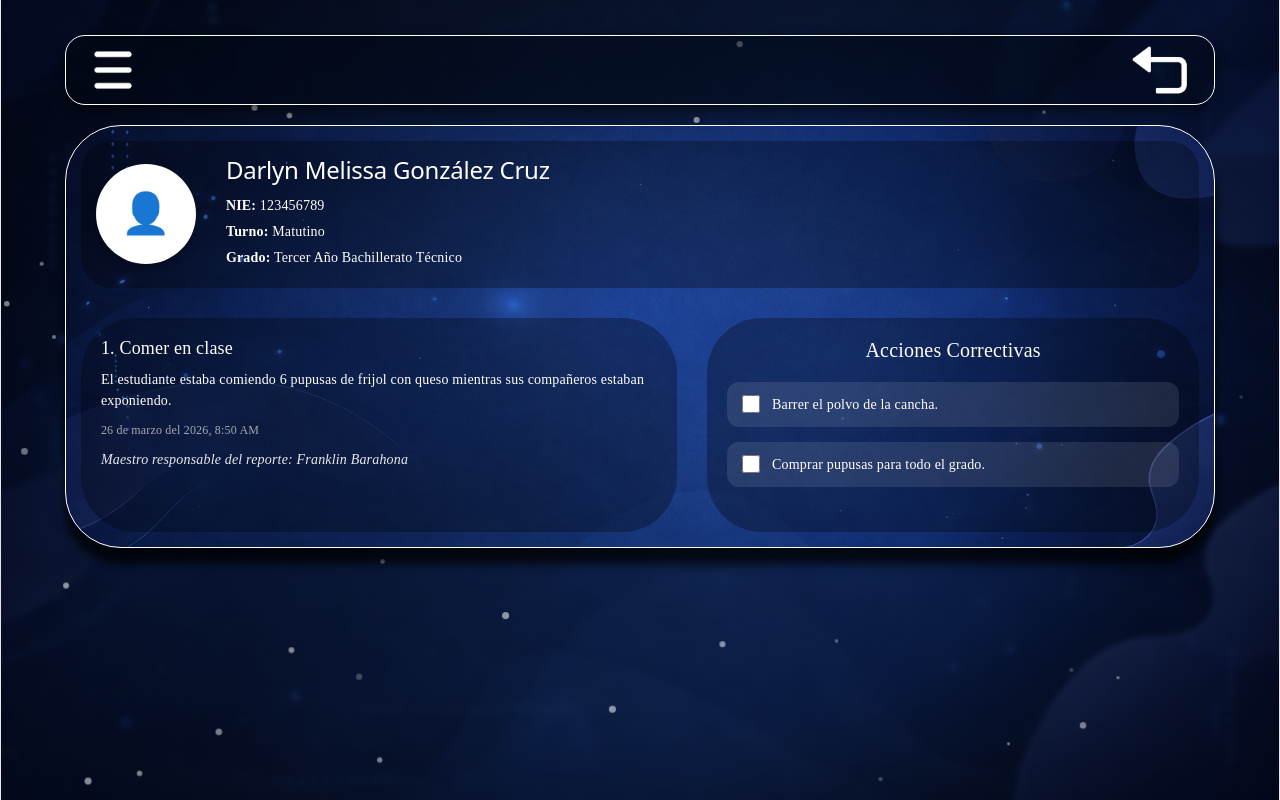
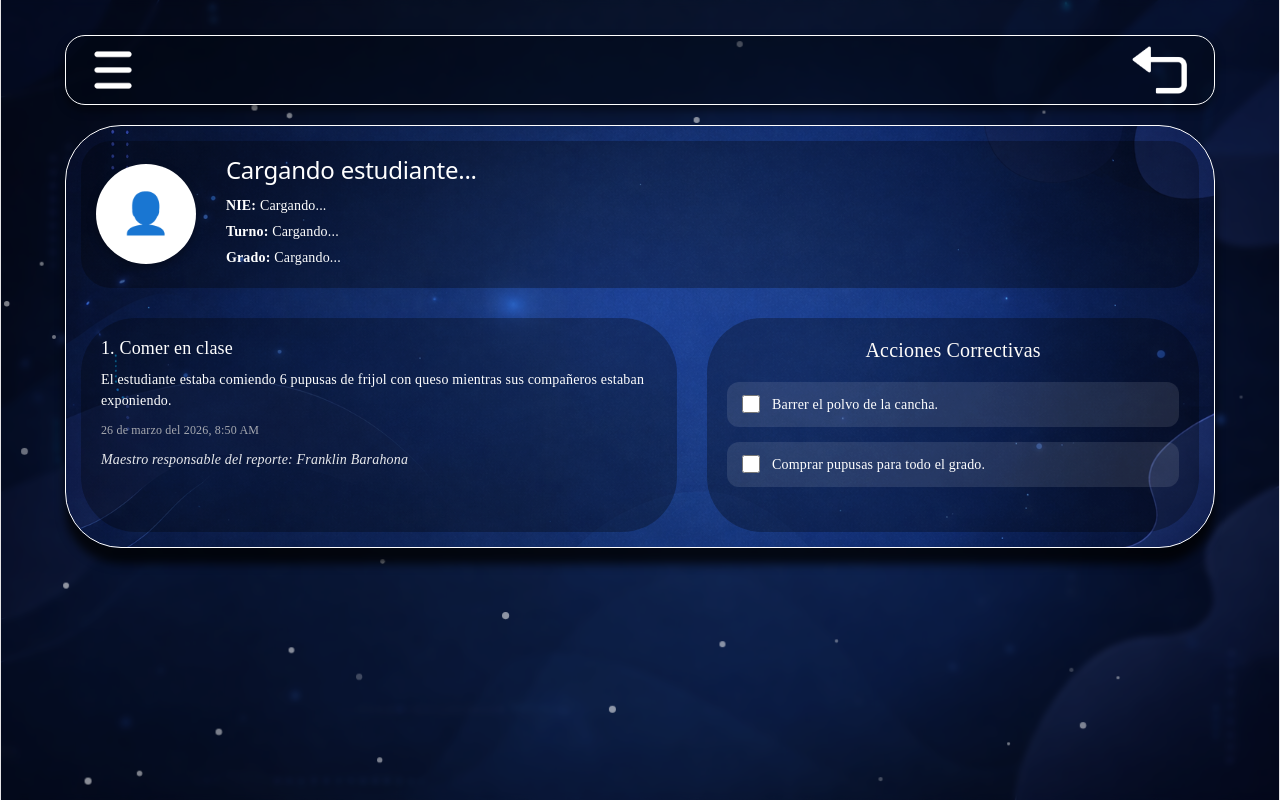
Before and after one commit to josafatdev/proyectofinal, a React (Vite) app in the folder projecto1.0/: page /historial-estudiante in a window 1280 px wide. Built offline with nearby package versions, Linux system fonts and the light colour scheme.

Commit message:
Add files via upload

```diff
--- a/projecto1.0/src/components/HistorialEstudiante.jsx
+++ b/projecto1.0/src/components/HistorialEstudiante.jsx
@@ -1,10 +1,28 @@
-import React from "react";
+import { useEffect, useState } from "react";
 import "./HistorialDirector.css";
 import Navbar from "./Navbar";
 import 'bootstrap/dist/css/bootstrap.min.css';
 import fondo from '../assets/blue.png';
 
 function HistorialEstudiante() {
+
+  const [estudiante, setEstudiante] = useState(null);
+
+  useEffect(() => {
+    const buscado = localStorage.getItem('estudianteBuscado');
+    if (buscado){
+      setEstudiante(JSON.parse(buscado));
+      return;
+    }
+
+    const datos = localStorage.getItem('authUser');
+    if (datos){
+      const persona = JSON.parse(datos);
+      if (persona.tipo === 'estudiante'){
+        setEstudiante(persona);
+      }
+    }
+  }, []);
 
   const particulas = [];
   for (let i = 0; i < 50; i++) {
@@ -70,10 +88,15 @@ function HistorialEstudiante() {
               </div>
             </div>
             <div className="info-estudiante">
-              <h2>Darlyn Melissa González Cruz</h2>
-              <p><strong>NIE:</strong> 123456789</p>
-              <p><strong>Turno:</strong> Matutino</p>
-              <p><strong>Grado:</strong> Tercer Año Bachillerato Técnico</p>
+              <h2>
+                {estudiante
+                  ? `${estudiante.nombre || ''} ${estudiante.apellido || ''}`.trim()
+                  : 'Cargando estudiante...'
+                }
+              </h2>
+              <p><strong>NIE:</strong> {estudiante?.nie || 'Cargando...'}</p>
+              <p><strong>Turno:</strong> {estudiante?.turno || 'Cargando...'}</p>
+              <p><strong>Grado:</strong> {estudiante?.grado || 'Cargando...'}</p>
             </div>
           </div>
 
--- a/projecto1.0/src/components/HistorialVacio.jsx
+++ b/projecto1.0/src/components/HistorialVacio.jsx
@@ -1,12 +1,29 @@
-import React from "react";
 import "./HistorialDirector.css";
 import Navbar from "./Navbar";
 import { useNavigate } from "react-router-dom";
+import { useEffect, useState } from "react";
 import 'bootstrap/dist/css/bootstrap.min.css';
 import fondo from '../assets/blue.png';
 
 function HistorialVacio() {
   const navigate = useNavigate();
+  const [estudiante, setEstudiante] = useState(null);
+
+  useEffect(() => {
+    const buscado = localStorage.getItem('estudianteBuscado');
+    if (buscado){
+      setEstudiante(JSON.parse(buscado));
+      return;
+    }
+
+    const auth = localStorage.getItem('authUser');
+    if (auth) {
+      const persona = JSON.parse(auth);
+      if (persona.tipo === 'estudiante'){
+        setEstudiante(persona);
+      }
+    }
+  }, []);
 
   const handleAgregarDemerito = () => {
     navigate("/demeritos");
@@ -77,10 +94,15 @@ function HistorialVacio() {
               </div>
             </div>
             <div className="info-estudiante">
-              <h2>Darlyn Melissa González Cruz</h2>
-              <p><strong>NIE:</strong> 123456789</p>
-              <p><strong>Turno:</strong> Matutino</p>
-              <p><strong>Grado:</strong> Tercer Año Bachillerato Técnico</p>
+              <h2>
+                {estudiante
+                  ? `${estudiante.nombre || ''} ${estudiante.apellido || ''}`.trim()
+                  : 'Cargando estudiante...'
+                }
+              </h2>
+              <p><strong>NIE:</strong> {estudiante?.nie || 'Cargando...'}</p>
+              <p><strong>Turno:</strong> {estudiante?.turno || 'Cargando...'}</p>
+              <p><strong>Grado:</strong> {estudiante?.grado || 'Cargando...'}</p>
             </div>
           </div>
 
--- a/projecto1.0/src/components/boton_de_registro.jsx
+++ b/projecto1.0/src/components/boton_de_registro.jsx
@@ -20,8 +20,20 @@ const LoginButton = ({nie}) => {
       const data = await conexion.json();
 
       if (data.tipo === "estudiante") {
+        localStorage.setItem('authUser', JSON.stringify({
+          tipo: 'estudiante',
+          nombre: data.nombre,
+          apellido: data.apellido,
+          nie: data.nie,
+          grado: data.grado,
+          turno: data.turno
+        }));
          window.location.href = '/menu-alumno';
       } else if (data.tipo === "maestro") {
+        localStorage.setItem('authUser', JSON.stringify({
+          tipo: 'maestro',
+          nombre: data.nombre
+        }));
         window.location.href = '/menu-profesor';
       } else if (data.tipo === "director") {
         window.location.href = '/MenuDirector';
@@ -35,24 +47,6 @@ const LoginButton = ({nie}) => {
       setLoading(false);
     }
 
-   /*
-    setTimeout(() => {
-      if (usuario === '1' || password === '1') {
-        window.location.href = '/menu-profesor';
-      }
-      else if (usuario === '2' || password === '2') {
-        window.location.href = '/menu-alumno';
-      }
-      else if (usuario === '3' || password === '3') {
-        window.location.href = '/MenuDirector';
-      }
-      else {
-        alert('Acceso denegado. Debes ingresar el número 1,2 o 3');
-        setLoading(false);
-      }
-    }, 500);
-
-  */
   };
 
   return (
```
